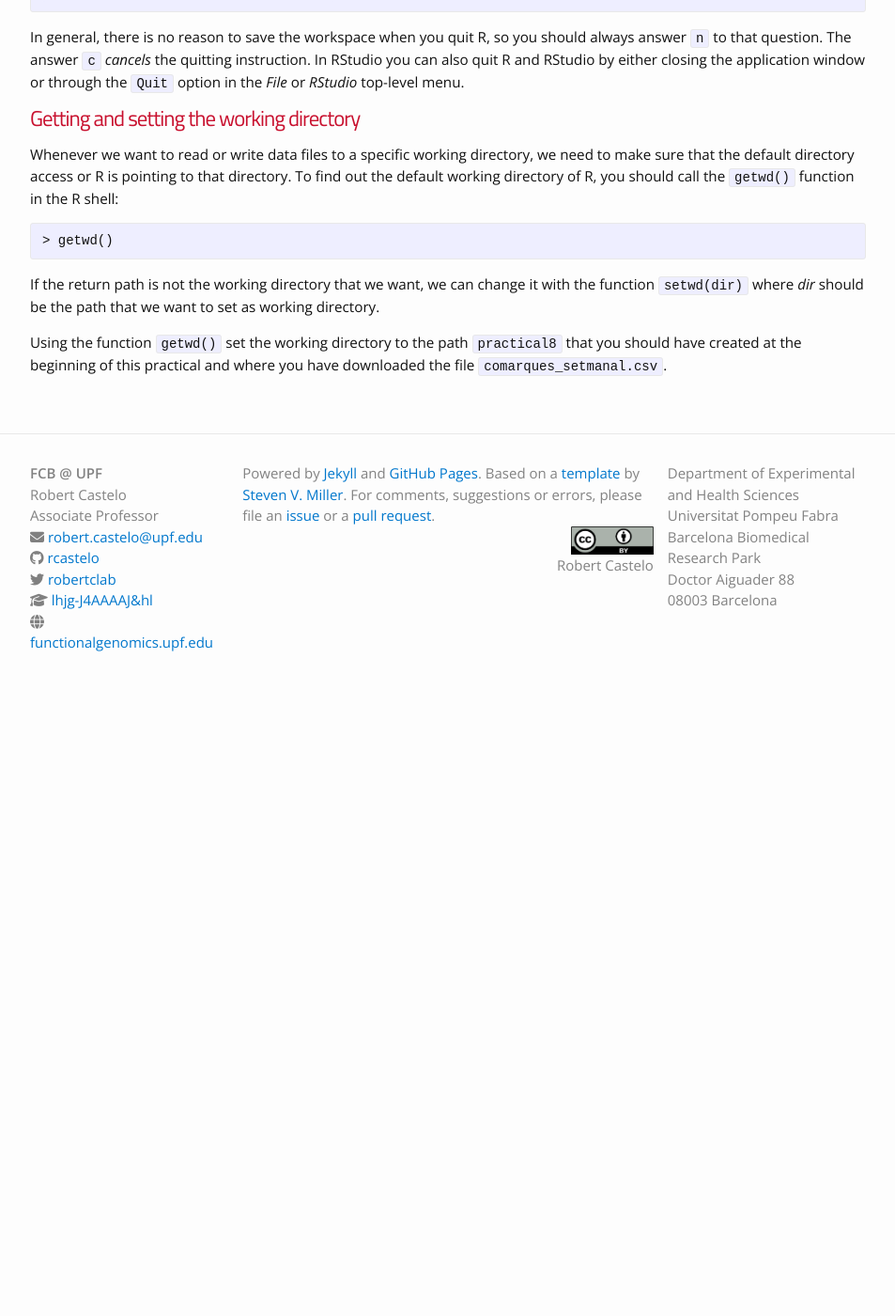
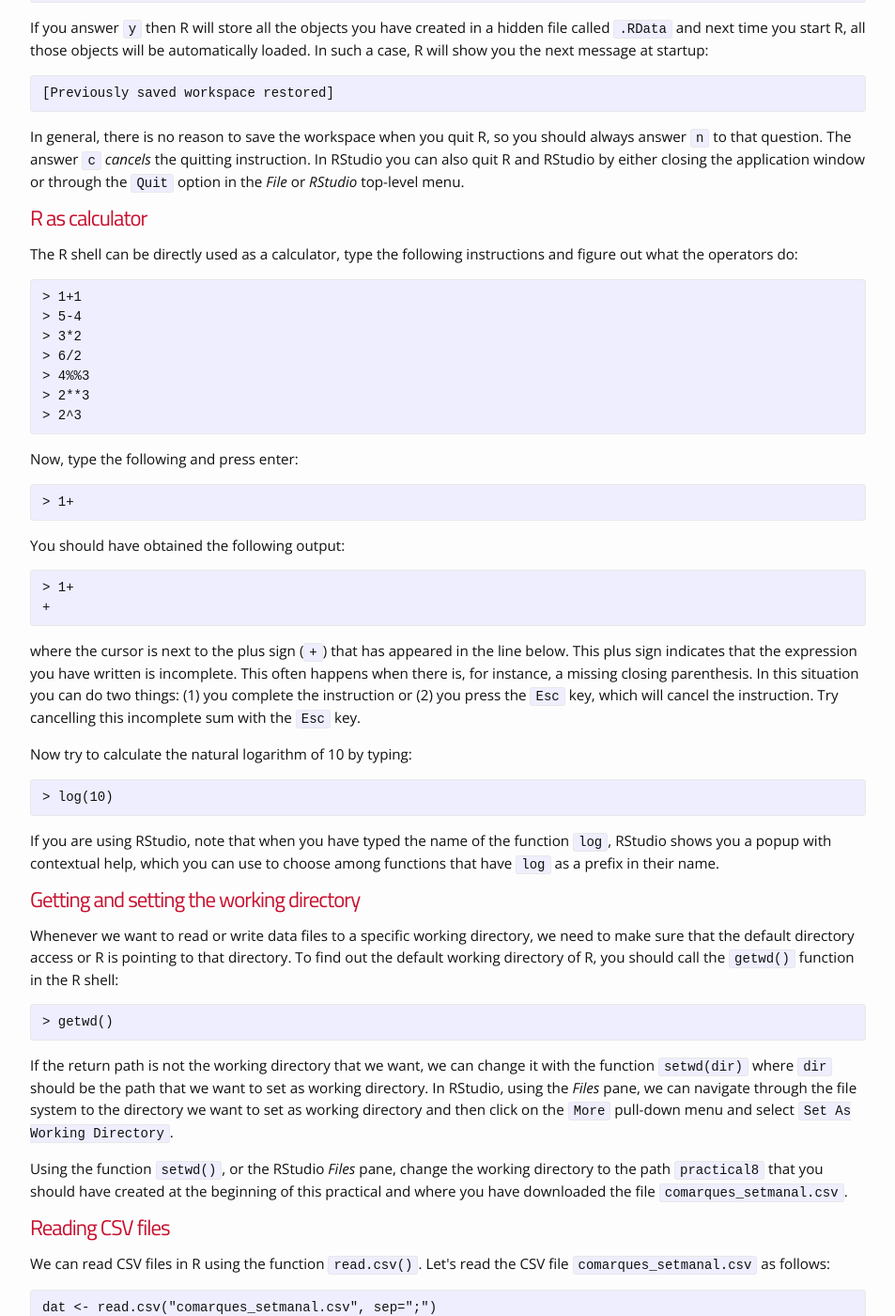
Before and after one commit to funcompbio/funcompbio.github.io, a Jekyll site: the page built from practical8/practical8.md, in a window 1280 px wide and 1400 px high, scrolled down 2748 px. Shown: the whole window at 94% size, without its empty margins (163-1116 px from the left). Built offline with Jekyll 4.4.1, drawn with Linux system fonts in a browser that asks for light colours; nearby versions of some CDN libraries; before the commit the page ends 3503 px from its top, so only the background shows below that; some of the changed text lies outside the part shown.

Commit message:
Updated practical 8.

```diff
--- a/practical8/practical8.html
+++ b/practical8/practical8.html
@@ -3,6 +3,7 @@
 <ul>
 <li>Start and quit R and RStudio.</li>
 <li>Get familiar with the RStudio interface.</li>
+<li>Getting and setting the working directory in R.</li>
 </ul>
 <h1 id="setup-and-background">Setup and background</h1>
 <p>To do this practical you need an installation of R and RStudio. You can find the instructions in the <a href="/setup/">setup</a> link on how to install R and RStudio in your system. Once R and RStudio are installed, you should be able to start RStudio by double-clicking on an icon like the one here below.</p>
@@ -17,6 +18,7 @@
 <li>Make a directory in your filesystem, for instance at your <em>home</em> directory, called <code>practical 8</code> and copy in it the downloaded file.</li>
 <li>Since the downloaded file is a ZIP file, uncompress as you did in <a href="/practical1/">practical 1</a> so that you finally have a file called <code>comarques_setmanal.csv</code> in the directory <code>practical8</code>.</li>
 </ol>
+<p>If you are using the UPF <em>myapps</em> cloud to run RStudio, then you need to either use an internet browser in <em>myapps</em> to download the data file directly in the <em>myapps</em> cloud or upload to the <em>myapps</em> cloud the file that you have downloaded in your own computer.</p>
 <h1 id="starting-r-and-rstudio">Starting R and RStudio</h1>
 <p>RStudio is the most popular graphical user interface (GUI), or rather the most popular <a href="https://en.wikipedia.org/wiki/Integrated_development_environment">integrated development environment (IDE)</a>, for working <strong>with</strong> R. However, RStudio <strong>is not</strong> R. RStudio <strong>runs</strong> R. You can also run and work with R <strong>without</strong> RStudio. In fact, if you need to work with R in a remote server to which you only have a text-based connection through a terminal window, then you <strong>cannot</strong> use RStudio. If for whatever reason, you cannot use RStudio, you can still follow this practical, skipping the parts that specifically refer to the GUI of RStudio.</p>
 <p>Once you have started RStudio, you should see its application window, which should be similar to this one below.</p>
@@ -46,8 +48,29 @@ Save workspace image? [y/n/c]:</code></pre>
 <p>If you answer <code>y</code> then R will store all the objects you have created in a hidden file called <code>.RData</code> and next time you start R, all those objects will be automatically loaded. In such a case, R will show you the next message at startup:</p>
 <pre><code>[Previously saved workspace restored]</code></pre>
 <p>In general, there is no reason to save the workspace when you quit R, so you should always answer <code>n</code> to that question. The answer <code>c</code> <em>cancels</em> the quitting instruction. In RStudio you can also quit R and RStudio by either closing the application window or through the <code>Quit</code> option in the <em>File</em> or <em>RStudio</em> top-level menu.</p>
+<h1 id="r-as-calculator">R as calculator</h1>
+<p>The R shell can be directly used as a calculator, type the following instructions and figure out what the operators do:</p>
+<pre><code>&gt; 1+1
+&gt; 5-4
+&gt; 3*2
+&gt; 6/2
+&gt; 4%%3
+&gt; 2**3
+&gt; 2^3</code></pre>
+<p>Now, type the following and press enter:</p>
+<pre><code>&gt; 1+</code></pre>
+<p>You should have obtained the following output:</p>
+<pre><code>&gt; 1+
++</code></pre>
+<p>where the cursor is next to the plus sign (<code>+</code>) that has appeared in the line below. This plus sign indicates that the expression you have written is incomplete. This often happens when there is, for instance, a missing closing parenthesis. In this situation you can do two things: (1) you complete the instruction or (2) you press the <code>Esc</code> key, which will cancel the instruction. Try cancelling this incomplete sum with the <code>Esc</code> key.</p>
+<p>Now try to calculate the natural logarithm of 10 by typing:</p>
+<pre><code>&gt; log(10)</code></pre>
+<p>If you are using RStudio, note that when you have typed the name of the function <code>log</code>, RStudio shows you a popup with contextual help, which you can use to choose among functions that have <code>log</code> as a prefix in their name.</p>
 <h1 id="getting-and-setting-the-working-directory">Getting and setting the working directory</h1>
 <p>Whenever we want to read or write data files to a specific working directory, we need to make sure that the default directory access or R is pointing to that directory. To find out the default working directory of R, you should call the <code>getwd()</code> function in the R shell:</p>
 <pre><code>&gt; getwd()</code></pre>
-<p>If the return path is not the working directory that we want, we can change it with the function <code>setwd(dir)</code> where <em>dir</em> should be the path that we want to set as working directory.</p>
-<p>Using the function <code>getwd()</code> set the working directory to the path <code>practical8</code> that you should have created at the beginning of this practical and where you have downloaded the file <code>comarques_setmanal.csv</code>.</p>
+<p>If the return path is not the working directory that we want, we can change it with the function <code>setwd(dir)</code> where <code>dir</code> should be the path that we want to set as working directory. In RStudio, using the <em>Files</em> pane, we can navigate through the file system to the directory we want to set as working directory and then click on the <code>More</code> pull-down menu and select <code>Set As Working Directory</code>.</p>
+<p>Using the function <code>setwd()</code>, or the RStudio <em>Files</em> pane, change the working directory to the path <code>practical8</code> that you should have created at the beginning of this practical and where you have downloaded the file <code>comarques_setmanal.csv</code>.</p>
+<h1 id="reading-csv-files">Reading CSV files</h1>
+<p>We can read CSV files in R using the function <code>read.csv()</code>. Let's read the CSV file <code>comarques_setmanal.csv</code> as follows:</p>
+<pre><code>dat &lt;- read.csv(&quot;comarques_setmanal.csv&quot;, sep=&quot;;&quot;)</code></pre>
```
